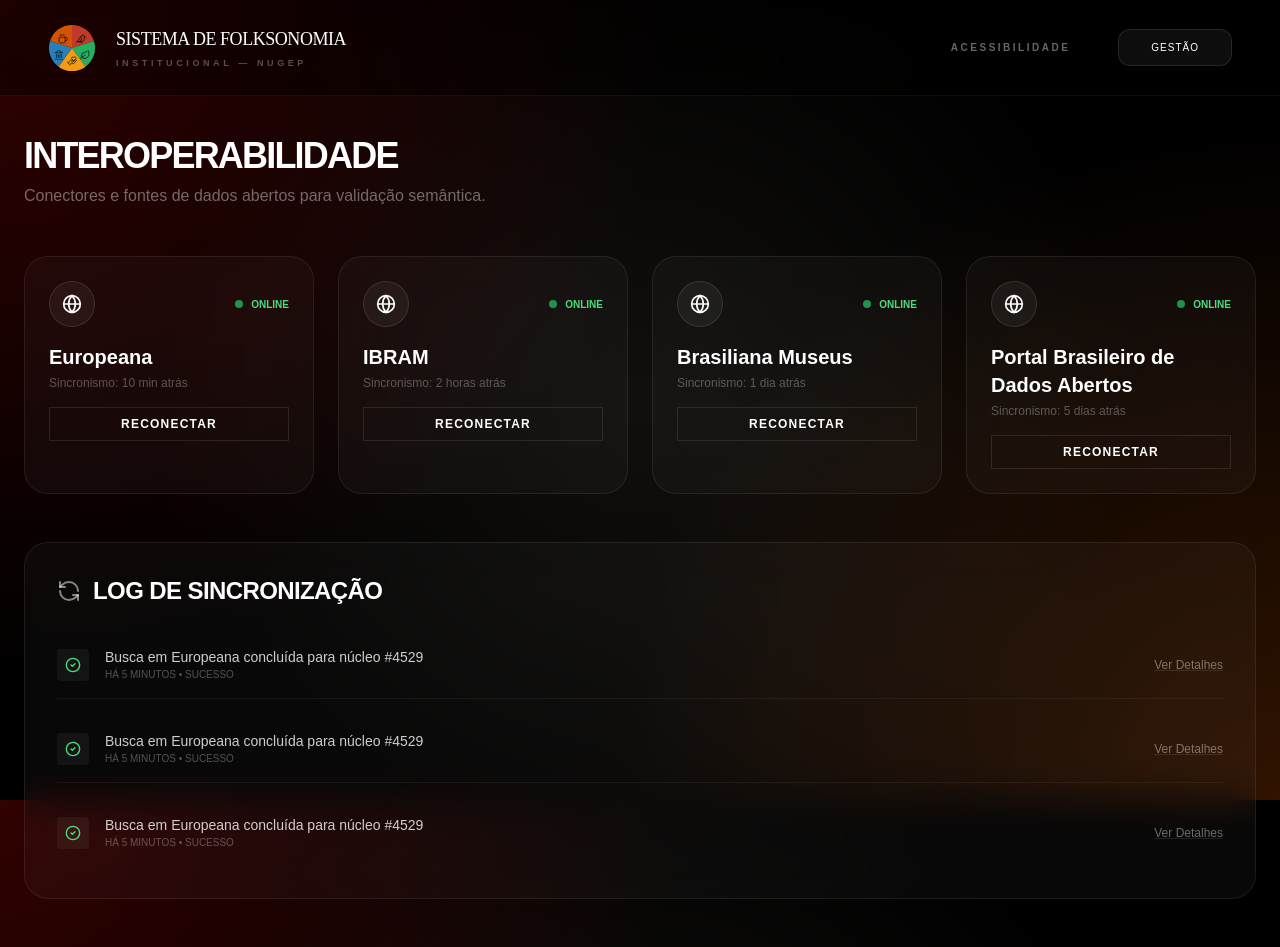
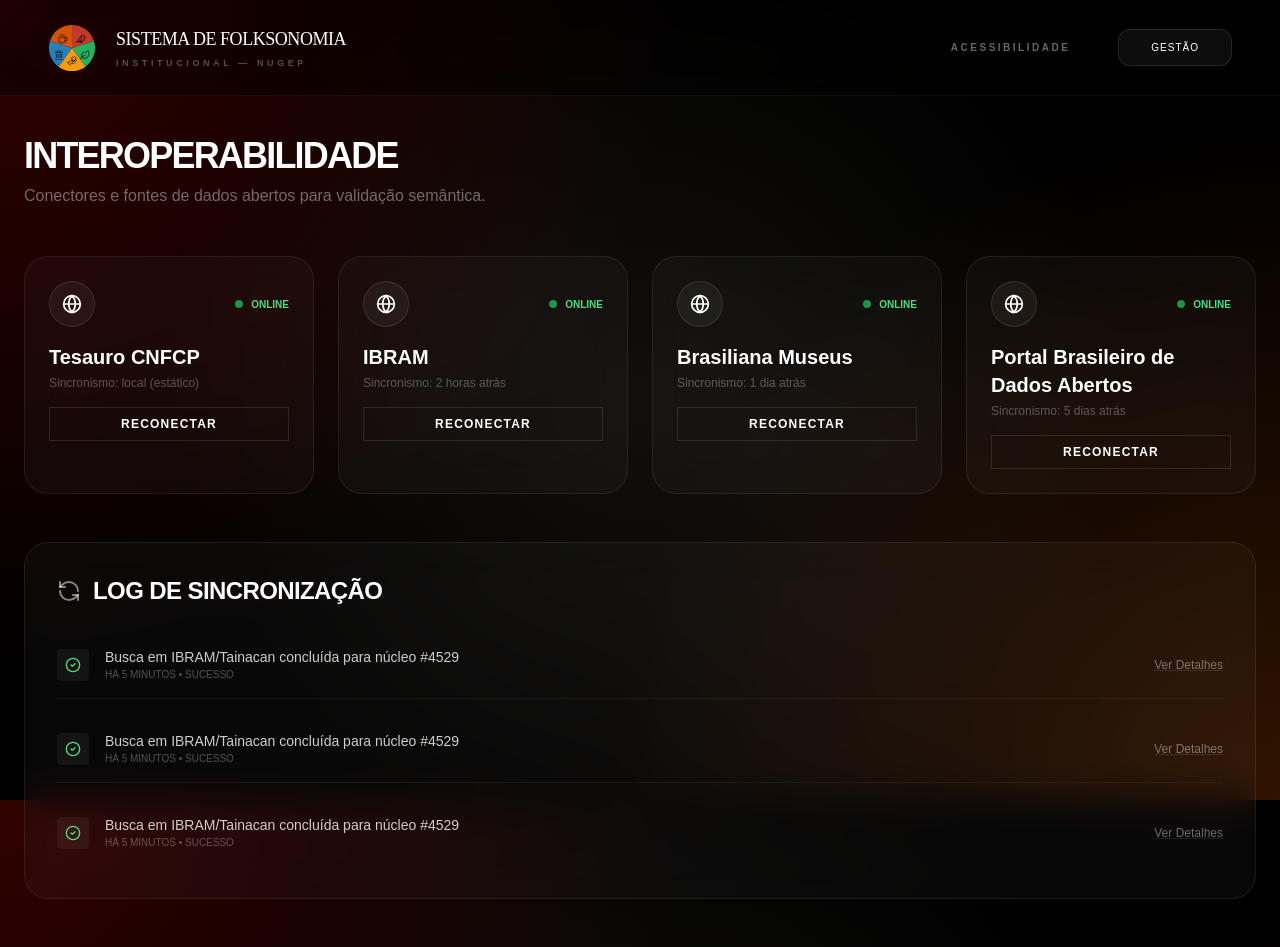
Before and after one commit to barrettoana60-dot/folksonomia-digital, a Next.js app: page /admin/interoperabilidade in a window 1280 px wide. Built offline with nearby package versions, Linux system fonts and the light colour scheme.

Commit message:
Frontend: substituir Europeana por Tesauro CNFCP em todo o painel admin, teia e modelos

```diff
--- a/app/admin/interoperabilidade/page.tsx
+++ b/app/admin/interoperabilidade/page.tsx
@@ -5,7 +5,7 @@
 
 export default function InteroperabilidadePage() {
   const sources = [
-    { name: 'Europeana', status: 'online', coverage: 'Global', lastSync: '10 min atrás' },
+    { name: 'Tesauro CNFCP', status: 'online', coverage: 'Nacional', lastSync: 'local (estático)' },
     { name: 'IBRAM', status: 'online', coverage: 'Nacional', lastSync: '2 horas atrás' },
     { name: 'Brasiliana Museus', status: 'online', coverage: 'Nacional', lastSync: '1 dia atrás' },
     { name: 'Portal Brasileiro de Dados Abertos', status: 'online', coverage: 'Nacional', lastSync: '5 dias atrás' },
@@ -54,7 +54,7 @@
                     <CheckCircle2 size={16} className="text-green-400" />
                   </div>
                   <div>
-                    <p className="text-sm text-white/80 font-medium">Busca em Europeana concluída para núcleo #4529</p>
+                    <p className="text-sm text-white/80 font-medium">Busca em IBRAM/Tainacan concluída para núcleo #4529</p>
                     <p className="text-[10px] text-white/30 uppercase">Há 5 minutos • Sucesso</p>
                   </div>
                 </div>
--- a/app/admin/modelos/page.tsx
+++ b/app/admin/modelos/page.tsx
@@ -50,7 +50,7 @@
     communities: { name: 'Community Detection', engine: mlOnline ? 'gat_clustering' : 'heuristic_fallback', desc: 'Detecção de comunidades sobrepostas (Graph Attention Network)' },
     semanticMemory: { name: 'Semantic Memory', engine: mlOnline ? 'pgvector_embedding' : 'hash_fallback', desc: 'Embeddings de 768d via ModernBERT-base' },
     confidence: { name: 'Confidence Engine', engine: 'calibrated_model', desc: 'Multi-fator: modelo + evidência + memória + validação + ambiguidade' },
-    evidenceCollector: { name: 'Evidence Collector', engine: 'cross_source', desc: 'Europeana + Ibram/Tainacan + Brasiliana Museus' },
+    evidenceCollector: { name: 'Evidence Collector', engine: 'cross_source', desc: 'IBRAM/Tainacan (5 museus) + Brasiliana Museus + Tesauro CNFCP' },
     activeLearning: { name: 'Active Learning', engine: 'enabled', desc: 'Registro de termos desconhecidos → hipótese → validação → memória' }
   };
 
--- a/app/admin/page.tsx
+++ b/app/admin/page.tsx
@@ -556,7 +556,7 @@
 
                          {/* Botão para análise completa no Relatório Semântico */}
                          <button onClick={() => { setSearchTag(tagAnalysisResult.tag); setActiveTab('relatorios'); setTimeout(() => handleSemanticSearch(), 300); }} className="w-full liquid-button !bg-[#E85002] flex items-center justify-center gap-2">
-                           <Globe size={16} /> Análise Completa (Europeana + IBRAM + Brasiliana)
+                           <Globe size={16} /> Análise Completa (IBRAM/Tainacan + Tesauro CNFCP)
                          </button>
                        </>
                      )}
@@ -721,14 +721,14 @@
                             <p className="text-[9px] text-white/20 mt-1">{mlHealth ? 'modernbert_ner' : 'heuristic_fallback'}</p>
                           )}
                         </div>
-                        {/* Europeana */}
+                        {/* Tesauro CNFCP */}
                         <div className="border border-white/20 rounded px-3 py-2">
-                          <p className="text-[9px] font-bold text-white/60">Europeana</p>
+                          <p className="text-[9px] font-bold text-white/60">Tesauro CNFCP</p>
                           {semanticResult && !semanticResult.tagNaoExiste ? (
                             <p className="text-[9px] text-white/70 mt-1">
-                              {semanticResult.correlacoes?.europeana?.total > 0
-                                ? `${semanticResult.correlacoes.europeana.total} registro(s): "${semanticResult.correlacoes.europeana.items?.[0]?.titulo?.slice(0,30) || ''}"`
-                                : 'sem resultados'}
+                              {semanticResult.tesauro?.termoEncontrado
+                                ? `Termo mapeado — ${semanticResult.tesauro.termosExpandidos?.length || 0} expansão(ões)`
+                                : 'termo não encontrado no tesauro'}
                             </p>
                           ) : (
                             <p className="text-[9px] text-white/20 mt-1">aguardando busca</p>
@@ -929,22 +929,32 @@
 
                     {/* Cards das fontes COM correlações explicadas */}
                     <div className="grid grid-cols-1 md:grid-cols-3 gap-4">
-                      {['europeana', 'brasiliana', 'ibram'].map(fonte => {
-                        const data = semanticResult.correlacoes[fonte];
-                        const label = fonte === 'europeana' ? 'Europeana' : fonte === 'brasiliana' ? 'Brasiliana' : 'IBRAM';
+                      {['ibram', 'brasiliana', 'auxiliares'].map(fonte => {
+                        const data = semanticResult.correlacoes?.[fonte] || { total: 0, items: [], correlations: [] };
+                        const label = fonte === 'ibram' ? 'IBRAM / Tainacan' : fonte === 'brasiliana' ? 'Brasiliana Museus' : 'Fontes Auxiliares';
                         return (
                           <div key={fonte} className="glass-card p-6 space-y-4">
                             <div className="flex justify-between items-center">
                               <h4 className="text-sm font-bold uppercase tracking-widest">{label}</h4>
                               <span className="text-[#E85002] font-bold text-lg">{data.total}</span>
                             </div>
+                            {fonte === 'ibram' && data.museus?.length > 0 && (
+                              <div className="flex flex-wrap gap-1">
+                                {data.museus.map((m: string, mi: number) => (
+                                  <span key={mi} className="px-2 py-0.5 bg-[#E85002]/10 text-[#E85002] text-[8px] font-bold uppercase rounded">{m}</span>
+                                ))}
+                              </div>
+                            )}
                             <div className="space-y-3 max-h-80 overflow-y-auto">
-                              {data.items.map((item: any, i: number) => {
+                              {data.items?.map((item: any, i: number) => {
                                 const corr = data.correlations?.[i];
                                 return (
                                   <div key={i} className="p-3 bg-white/5 rounded-lg border border-white/5 space-y-2">
                                     <p className="text-sm font-bold leading-tight">{item.titulo}</p>
                                     {item.criador && item.criador !== 'Desconhecido' && <p className="text-[10px] text-[#E85002]">{item.criador}</p>}
+                                    {item.museu && <p className="text-[10px] text-white/50">{item.museu}</p>}
+                                    {item.material && <p className="text-[10px] text-white/40">Material: {item.material}</p>}
+                                    {item.tecnica && <p className="text-[10px] text-white/40">Técnica: {item.tecnica}</p>}
                                     {item.data && <p className="text-[10px] text-white/40">{item.data}{item.pais ? ` • ${item.pais}` : ''}</p>}
                                     {/* Razões da correlação */}
                                     {corr?.reasons?.length > 0 && (
@@ -970,6 +980,26 @@
                         );
                       })}
                     </div>
+
+                    {/* Tesauro CNFCP */}
+                    {semanticResult.tesauro?.contexto && (
+                      <div className="glass-card p-6 border border-amber-500/20">
+                        <h4 className="text-sm font-bold uppercase tracking-widest mb-3 flex items-center gap-2">
+                          <FileText size={16} className="text-amber-400" /> Tesauro CNFCP / IPHAN
+                        </h4>
+                        <div className="p-4 bg-amber-500/5 border border-amber-500/10 rounded-lg">
+                          <pre className="text-[11px] text-white/70 leading-relaxed whitespace-pre-wrap font-sans">{semanticResult.tesauro.contexto}</pre>
+                        </div>
+                        {semanticResult.tesauro.termosExpandidos?.length > 0 && (
+                          <div className="mt-3 flex flex-wrap gap-2">
+                            <span className="text-[9px] uppercase tracking-widest text-white/30 font-bold mr-2">Expansão:</span>
+                            {semanticResult.tesauro.termosExpandidos.map((t: string, i: number) => (
+                              <span key={i} className="px-2 py-0.5 bg-amber-500/10 text-amber-300 text-[10px] font-bold rounded">{t}</span>
+                            ))}
+                          </div>
+                        )}
+                      </div>
+                    )}
 
                     {/* CONEXÕES CRUZADAS ENTRE FONTES */}
                     {semanticResult.crossConnections?.length > 0 && (
@@ -1041,7 +1071,7 @@
                 {!semanticResult && !isAnalyzing && (
                   <div className="glass-card p-16 text-center">
                     <Search size={48} className="mx-auto text-white/10 mb-4" />
-                    <p className="text-white/30 text-xs uppercase tracking-widest font-bold">Digite uma tag acima e clique em Analisar para ver o cruzamento de dados com Europeana, IBRAM e Brasiliana</p>
+                    <p className="text-white/30 text-xs uppercase tracking-widest font-bold">Digite uma tag acima e clique em Analisar para ver o cruzamento de dados com IBRAM/Tainacan, Brasiliana e Tesauro CNFCP</p>
                   </div>
                 )}
               </div>
@@ -1205,7 +1235,7 @@
                  <div className="grid grid-cols-1 md:grid-cols-2 lg:grid-cols-3 gap-6">
                     {[
                       { name: 'CIDOC-CRM', provider: 'ICOM', terms: 'Conceitos Museais' },
-                      { name: 'Europeana Data Model (EDM)', provider: 'Europeana', terms: 'Agregador Europeu' },
+                      { name: 'Tesauro CNFCP/IPHAN', provider: 'IPHAN', terms: 'Vocabulário Controlado' },
                       { name: 'Tainacan Core', provider: 'IBRAM', terms: 'Padrão Brasil' }
                     ].map((o, i) => (
                       <div key={i} className="glass-card p-8 space-y-6 hover:border-[#E85002]/40 group transition-all cursor-pointer">
@@ -1234,7 +1264,7 @@
                  </div>
                  <div className="grid grid-cols-1 md:grid-cols-2 lg:grid-cols-4 gap-4">
                     {[
-                      { name: 'Europeana API', status: 'Online', delay: '124ms', region: 'EU' },
+                      { name: 'Tesauro CNFCP', status: 'Online', delay: '0ms', region: 'BR' },
                       { name: 'IBRAM (Tainacan)', status: 'Online', delay: '210ms', region: 'BR' },
                       { name: 'Getty Museum API', status: 'Offline', delay: '-', region: 'US' },
                       { name: 'DBPedia Sparql', status: 'Online', delay: '89ms', region: 'Global' }
--- a/app/teia/page.tsx
+++ b/app/teia/page.tsx
@@ -22,7 +22,7 @@
         { id: '4', name: 'Guerra', type: 'conceito', color: '#D9C3AB' },
         { id: '5', name: 'mamãe', type: 'tag', color: '#F16001' },
         { id: '6', name: 'conflito', type: 'tag', color: '#F16001' },
-        { id: '7', name: 'Europeana', type: 'fonte', color: '#A7A7A7' },
+        { id: '7', name: 'IBRAM/Tainacan', type: 'fonte', color: '#A7A7A7' },
       ],
       links: [
         { source: '1', target: '3', type: 'broader' },
```
